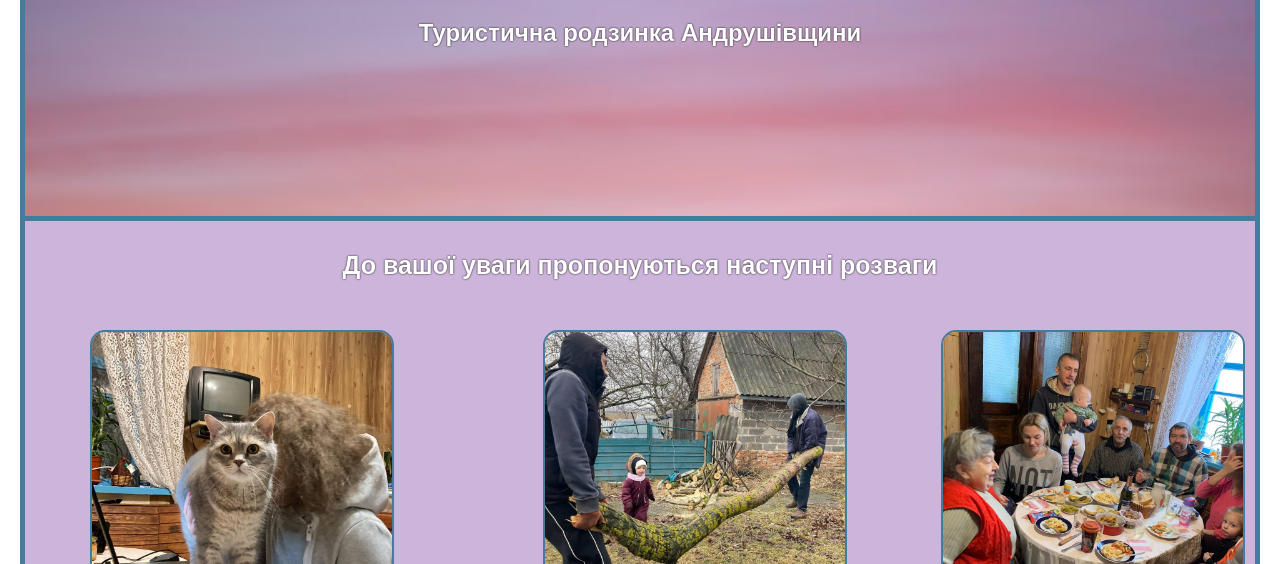
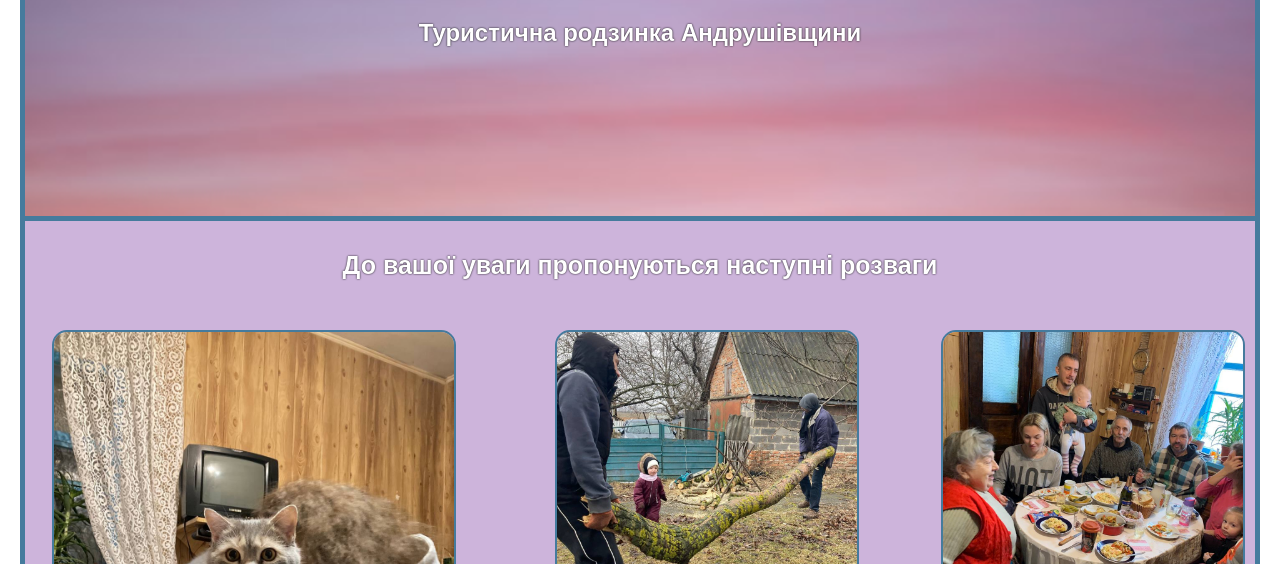
Before and after one commit to springdmitry/cooler_tarasivka, a website built with Vite: page index.html in a window 1280 px wide. In both pictures the pointer is over the picture 241 px from the left and 717 px from the top of the page. Shown: the part 236-800 px from the top of the page. Built offline with nearby package versions, Linux system fonts and the light colour scheme.

Commit message:
Update styles.css

```diff
--- a/styles.css
+++ b/styles.css
@@ -50,7 +50,7 @@ img {
     border-radius: 15px;
 }
 
-img:active {
+img:hover {
     object-fit: contain;
     object-position: center;
     height: auto;
```
